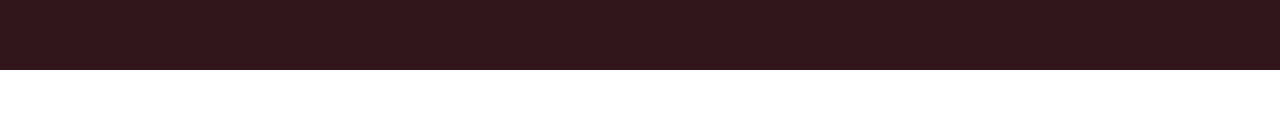
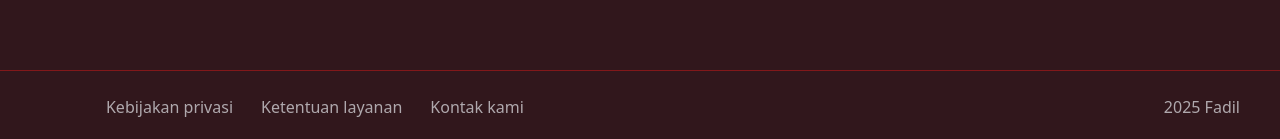
Before and after one commit to JonathanAlzndr/expert-system, a React (Vite) app in the folder fe/: page / in a window 1280 px wide. Shown: the part 2462-2601 px from the top of the page. Before the commit the page ends 2532 px from the top, so only its background shows below. Built offline with nearby package versions, Linux system fonts and the light colour scheme.

Commit message:
create: footer

```diff
--- a/fe/src/components/Card.jsx
+++ b/fe/src/components/Card.jsx
@@ -26,7 +26,7 @@
     <div className="flex h-60 w-full items-center justify-around gap-20">
       {layout ? (
         <>
-          <div className="h-full w-250">
+          <div className="h-full w-full">
             <Image alt={title} />
           </div>
           <Caption title={title} body={body} />
@@ -34,7 +34,7 @@
       ) : (
         <>
           <Caption title={title} body={body} />
-          <div className="h-full w-250">
+          <div className="h-full w-full">
             <Image alt={title} />
           </div>
         </>
--- /dev/null
+++ b/fe/src/components/Footer.jsx
@@ -0,0 +1,24 @@
+import { NavLink } from "react-router";
+
+export default function Footer() {
+  return (
+    <footer className="bg-merahTua flex h-18 w-full border-t border-red-900 text-gray-200/70">
+      <div className="flex h-full w-full items-center justify-around">
+        <ul className="flex items-center gap-7 text-sm lg:text-base">
+          <li>
+            <NavLink>Kebijakan privasi</NavLink>
+          </li>
+          <li>
+            <NavLink>Ketentuan layanan</NavLink>
+          </li>
+          <li>
+            <NavLink>Kontak kami</NavLink>
+          </li>
+        </ul>
+      </div>
+      <div className="flex h-full w-full items-center justify-end pr-10">
+        <p>2025 Fadil</p>
+      </div>
+    </footer>
+  );
+}
--- a/fe/src/components/Header.jsx
+++ b/fe/src/components/Header.jsx
@@ -1,5 +1,5 @@
 import { Link, NavLink, useNavigate } from "react-router";
-import Button from "./../components/Button";
+import Button from "./Button";
 
 export default function Header() {
   const navigate = useNavigate();
@@ -10,7 +10,7 @@
         className={`bg-merahTua sticky top-0 z-50 flex h-15 w-full items-center justify-around p-3 text-slate-100 transition-colors duration-300 sm:p-4 lg:p-5`}
       >
         <div className="flex w-xs">
-          <img src="" alt="logo.png" />
+          <img src={"/"} alt="logo.png" />
           <Link
             className="mx-5 cursor-pointer text-base font-semibold hover:opacity-70 active:scale-90 lg:text-xl"
             to={"/"}
--- a/fe/src/components/Hero.jsx
+++ b/fe/src/components/Hero.jsx
@@ -3,7 +3,7 @@
 export default function Hero() {
   return (
     <>
-      <section className="flex h-3/4 w-full flex-col items-center justify-center bg-amber-200 px-60 py-20">
+      <section className="flex h-150 w-full flex-col items-center justify-center px-60 py-24 text-white bg-black">
         <h1 className="text-5xl font-bold"> Kesehatan mu, Prioritas kami</h1>
         <br />
         <p className="text-center text-lg">
--- a/fe/src/index.css
+++ b/fe/src/index.css
@@ -5,7 +5,3 @@
   --color-tahiti: #3ab7bf;
   --color-bermuda: #78dcca;
 }
-
-@body {
-  @apply box-border;
-}
--- a/fe/src/pages/LandingPage.jsx
+++ b/fe/src/pages/LandingPage.jsx
@@ -2,16 +2,18 @@
 import Header from "../components/Header";
 import Hero from "../components/Hero";
 import Services from "./../components/Services";
+import Footer from "../components/Footer";
 
 export default function LandingPage() {
   return (
     <>
       <Header />
-      <main className="h-screen">
+      <main className="min-h-screen">
         <Hero />
         <Services />
         <Articles />
       </main>
+      <Footer />
     </>
   );
 }
```
